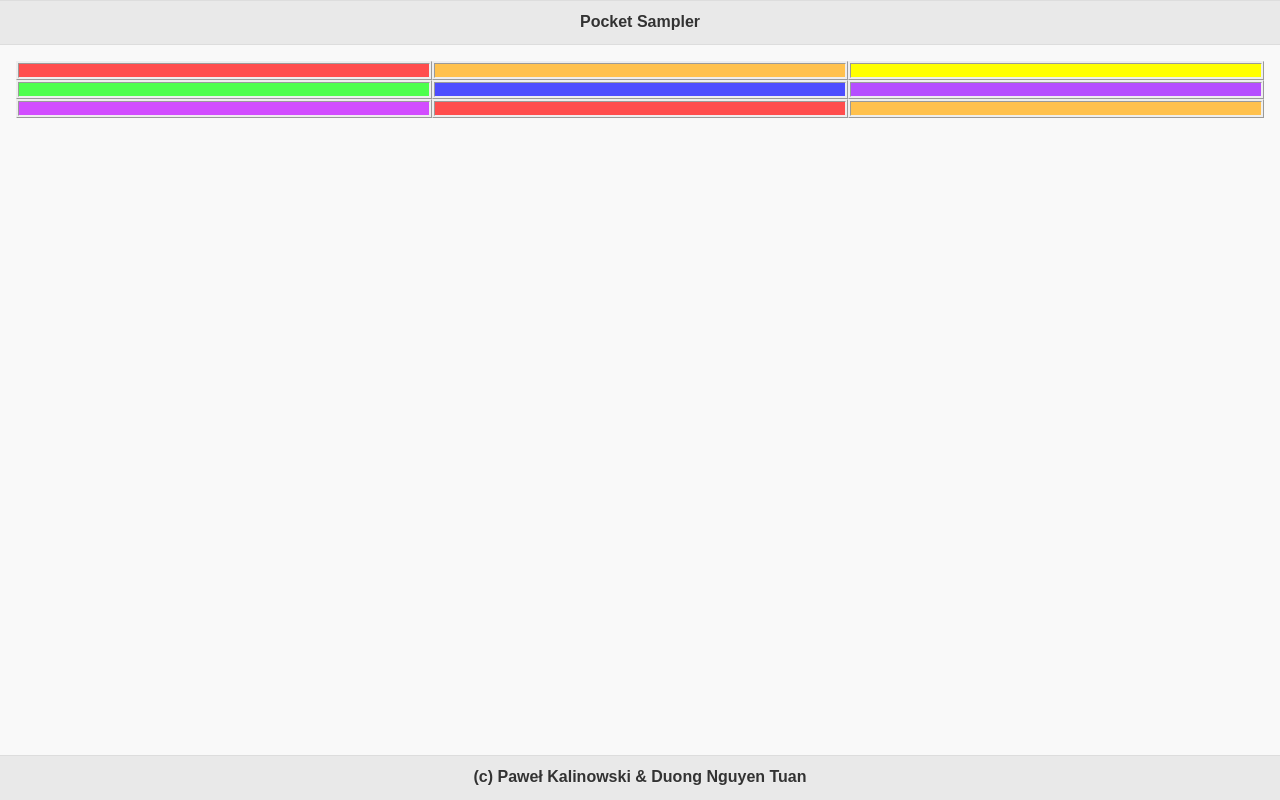
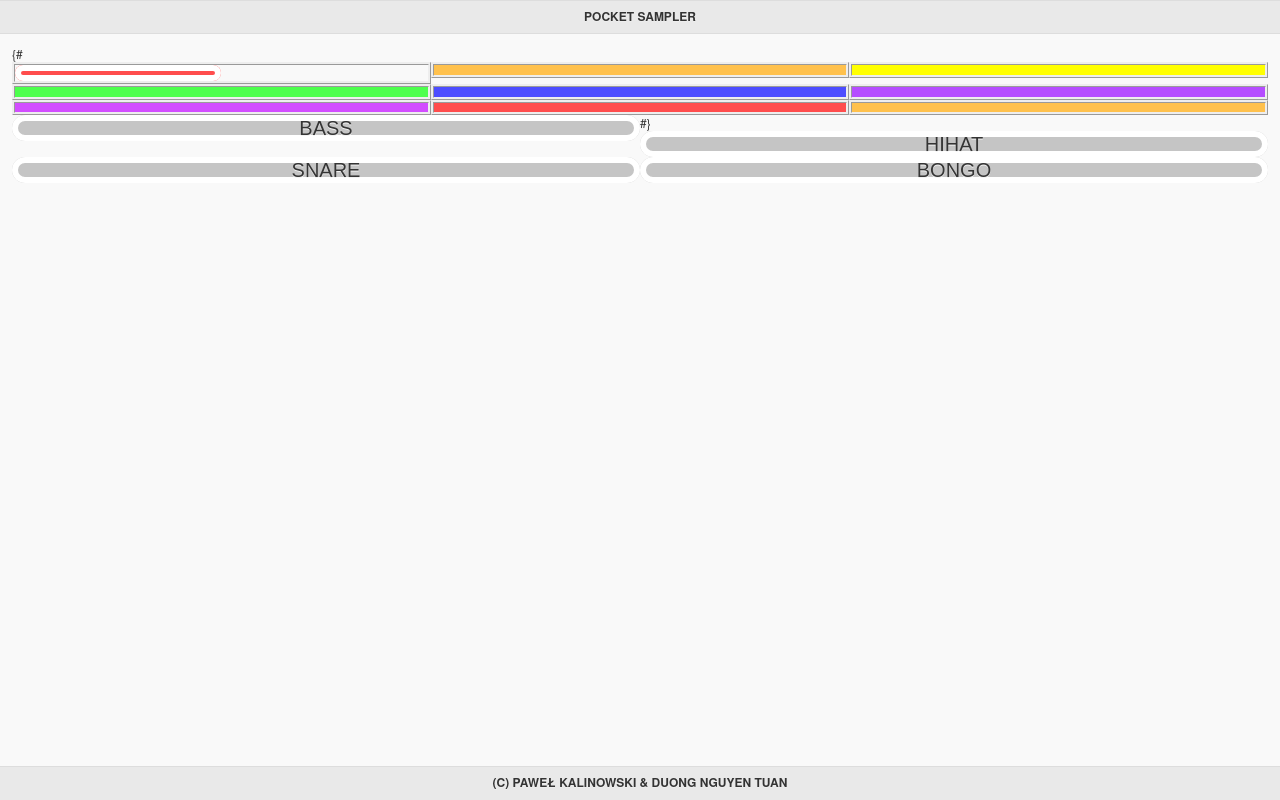
Before and after one commit to TommyNT/BAI-App, a PHP site: page / in a window 1280 px wide. Run offline with PHP 8.4, Linux system fonts and the light colour scheme.

Commit message:
drum machine test

```diff
--- a/www/css/sampler.css
+++ b/www/css/sampler.css
@@ -30,8 +30,54 @@ div .pad {
 	background-color:#ffc14d;
 }
 
+* {
+    -webkit-tap-highlight-color: rgba(0,0,0,0); /* make transparent link selection, adjust last value opacity 0 to 1.0 */
+}
+
+html, body {
+    -webkit-touch-callout: none;                /* prevent callout to copy image, etc when tap to hold */
+    -webkit-text-size-adjust: none;             /* prevent webkit from resizing text to fit */
+    -webkit-user-select: none;                  /* prevent copy paste, to allow, change 'none' to 'text' */
+    background-color:#FFFFFF;
+    background-attachment:fixed;
+    font-family:'HelveticaNeue-Light', 'HelveticaNeue', Helvetica, Arial, sans-serif;
+    font-size:12px;
+    height:100%;
+    margin:0px;
+    padding:0px;
+    text-transform:uppercase;
+    width:100%;
+}
+
+/* Drum Styles */
+
+.drum {
+    width: 50%;
+    height: 50%;
+    box-sizing: border-box;
+    float: left;
+    position: relative;
+    border-radius: 19px;
+    background: rgb(197, 197, 197);
+    font-size: 20px;
+    font-family: sans-serif;
+    text-align: center;
+    color: rgb(53, 53, 53);
+    box-shadow: inset 0px 0px 0px 6px rgb(255, 255, 255);
+}
 .touched {
 	background-color: #34495e;
+}
+
+.drum span {
+    border: 0px solid;
+    background: transparent;
+    text-align: center;
+    position: relative;
+    top: 50%;
+    -ms-transform: translateY(-50%);
+    -webkit-transform: translateY(-50%);
+    transform: translateY(-50%);
 }
 
 @media only screen and (max-width: 320px){
--- a/www/index.html
+++ b/www/index.html
@@ -19,7 +19,7 @@
 
 		  <div data-role="main" class="ui-content">
 
-			<div class="ui-grid-b">
+			{# <div class="ui-grid-b">
 				<div class="pad ui-block-a">
 					<div class="ui-bar ui-bar-e allPads one drum" id="sample1" ontouchstart="app.play('Slice - 002');" ontouchend="app.touchEnd(event);"></div>
 				</div>
@@ -47,7 +47,12 @@
 				<div class="pad ui-block-c"v>
 					<div class="ui-bar ui-bar-e allPads nine" id="sample9" onclick="sample9()"></div>
 				</div>
-			</div>
+			</div> #}
+
+			<div class="drum" id="bass" ontouchstart="app.play('bass');" ontouchend="app.touchEnd(event);"><span>Bass</span></div>
+			<div class="drum" id="highhat" ontouchstart="app.play('highhat');" ontouchend="app.touchEnd(event);"><span>Hihat</span></div>
+			<div class="drum" id="snare" ontouchstart="app.play('snare');" ontouchend="app.touchEnd(event);"><span>Snare</span></div>
+			<div class="drum" id="bongo" ontouchstart="app.play('bongo');" ontouchend="app.touchEnd(event);"><span>Bongo</span></div>
 
 			<div data-role="footer" data-position="fixed">
 				<h1>(c) Paweł Kalinowski & Duong Nguyen Tuan</h1>
```
